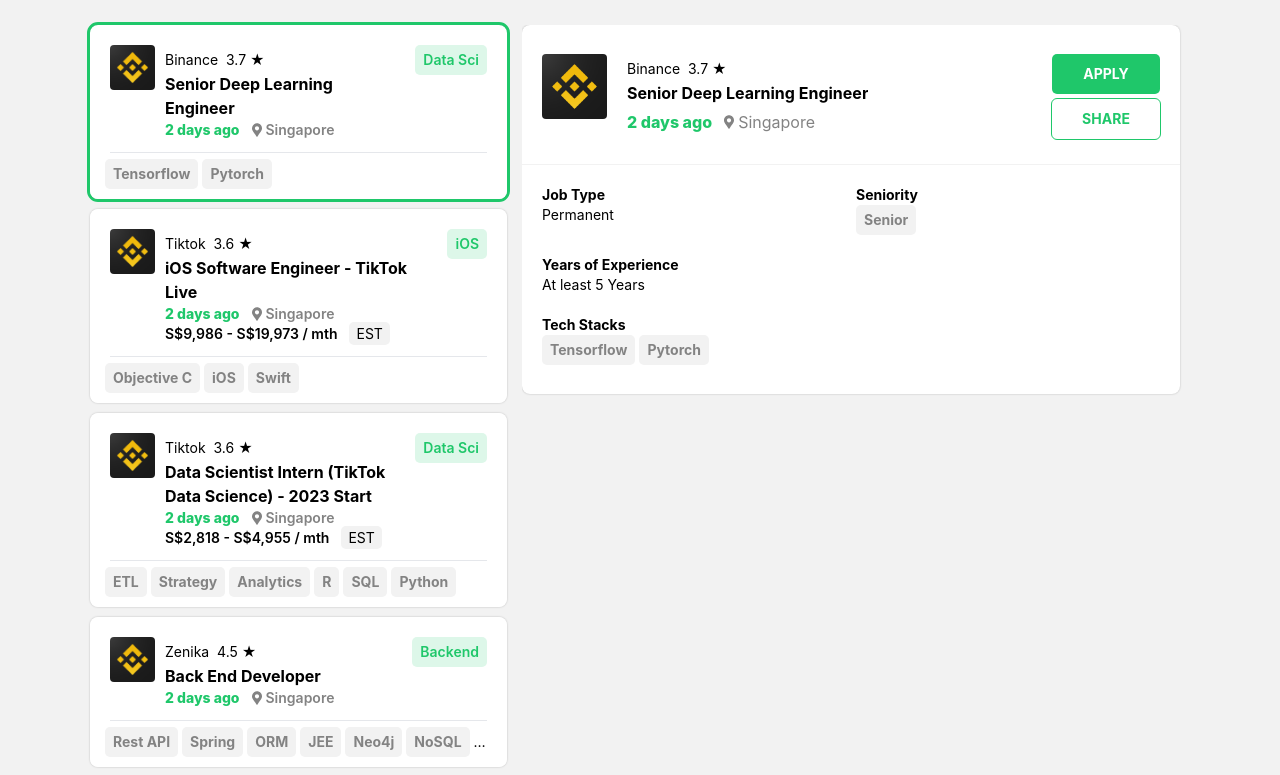
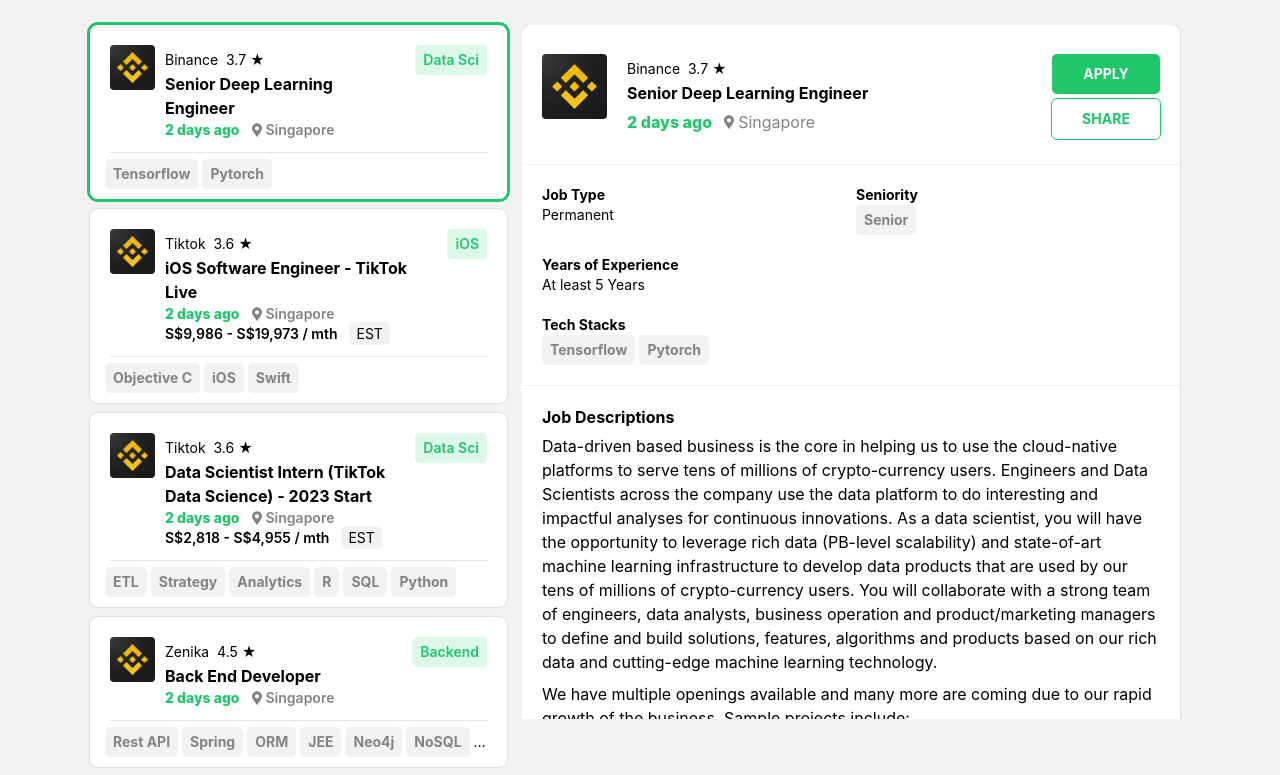
Before and after one commit to Jaylin0312/NF-Replicate, a React (Vite) app: page / in a window 1280 px wide. Shown: the top 775 px of the page. Built offline with nearby package versions, Linux system fonts and the light colour scheme.

Commit message:
feat: placeholder contant for job desc

```diff
--- a/src/components/JobDesc/Container.jsx
+++ b/src/components/JobDesc/Container.jsx
@@ -1,5 +1,6 @@
 import DescHeader from "./Header";
 import DescMiddle from "./Middle";
+import DescContent from "./Content";
 
 function JobDescContainer(props) {
   return (
@@ -8,6 +9,8 @@ function JobDescContainer(props) {
         <DescHeader selectedJob={props.selectedJob} />
         <div className="w-breakline h-[0.5px] bg-nf-grey2 my-5 mx-[-20px]"></div>
         <DescMiddle selectedJob={props.selectedJob}/>
+        <div className="w-breakline h-[0.5px] bg-nf-grey2 my-5 mx-[-20px]"></div>
+        <DescContent/>
       </div>
     </div>
   );
--- /dev/null
+++ b/src/components/JobDesc/Content.jsx
@@ -0,0 +1,26 @@
+function DescContent() {
+  return (
+    <div className="block">
+      <div className="font-bold mb-nf5">Job Descriptions</div>
+      <div className="mb-2">
+        Data-driven based business is the core in helping us to use the
+        cloud-native platforms to serve tens of millions of crypto-currency
+        users. Engineers and Data Scientists across the company use the data
+        platform to do interesting and impactful analyses for continuous
+        innovations. As a data scientist, you will have the opportunity to
+        leverage rich data (PB-level scalability) and state-of-art machine
+        learning infrastructure to develop data products that are used by our
+        tens of millions of crypto-currency users. You will collaborate with a
+        strong team of engineers, data analysts, business operation and
+        product/marketing managers to define and build solutions, features,
+        algorithms and products based on our rich data and cutting-edge machine
+        learning technology.
+      </div>
+      <div className="mb-2">
+        We have multiple openings available and many more are coming due to our
+        rapid growth of the business. Sample projects include:
+      </div>
+    </div>
+  );
+}
+export default DescContent;
```
